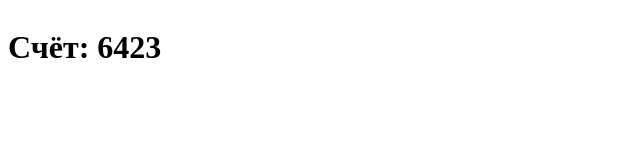
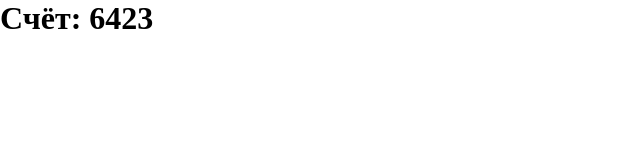
Before and after one commit to pi17v-ppse/Dimitriuk, a website: page 2048Game/index.html in a window 1280 px wide. Shown: the whole page, without its empty margins (0-640 px from the left). Drawn offline with Linux system fonts and the light colour scheme.

Commit message:
htl and body stretched, padding removed

```diff
--- a/2048Game/main.css
+++ b/2048Game/main.css
@@ -1,4 +1,9 @@
+* {margin: 0; padding: 0;}
 
+html, body {
+    width: 100%;
+    height: 100%;
+}
 
 .game {
     position: relative;
```
